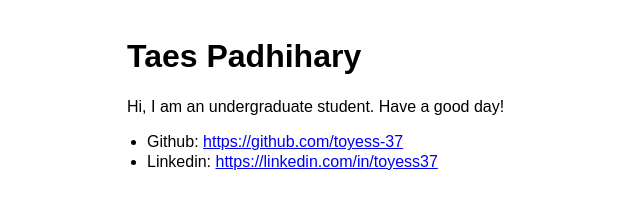
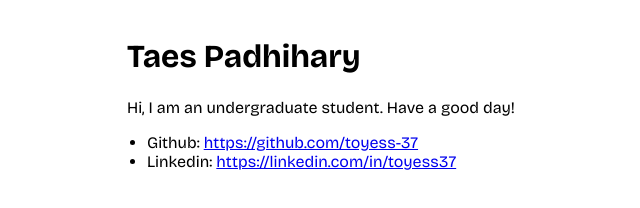
Before and after one commit to toyess-37/toyess-37.github.io, a plain HTML site: page index.html in a window 1280 px wide. Shown: the whole page, without its empty margins (188-828 px from the left). Drawn offline with nearby package versions, Linux system fonts and the light colour scheme.

Commit message:
updates?

```diff
--- a/index.html
+++ b/index.html
@@ -4,12 +4,15 @@
 <head>
   <meta charset="UTF-8" />
   <meta name="viewport" content="width=device-width, initial-scale=1.0" />
+  <link rel="preconnect" href="https://fonts.googleapis.com">
+  <link rel="preconnect" href="https://fonts.gstatic.com" crossorigin>
+  <link href="https://fonts.googleapis.com/css2?family=Bricolage+Grotesque:opsz,wght@12..96,200..800&display=swap" rel="stylesheet">
   <title>about me</title>
   <style>
     body {
       margin: 0;
-      font-family: sans-serif;
-      line-height: 1.2;
+      font-family: "Bricolage Grotesque", sans-serif;
+      font-optical-sizing: auto;
     }
 
     main {
```
